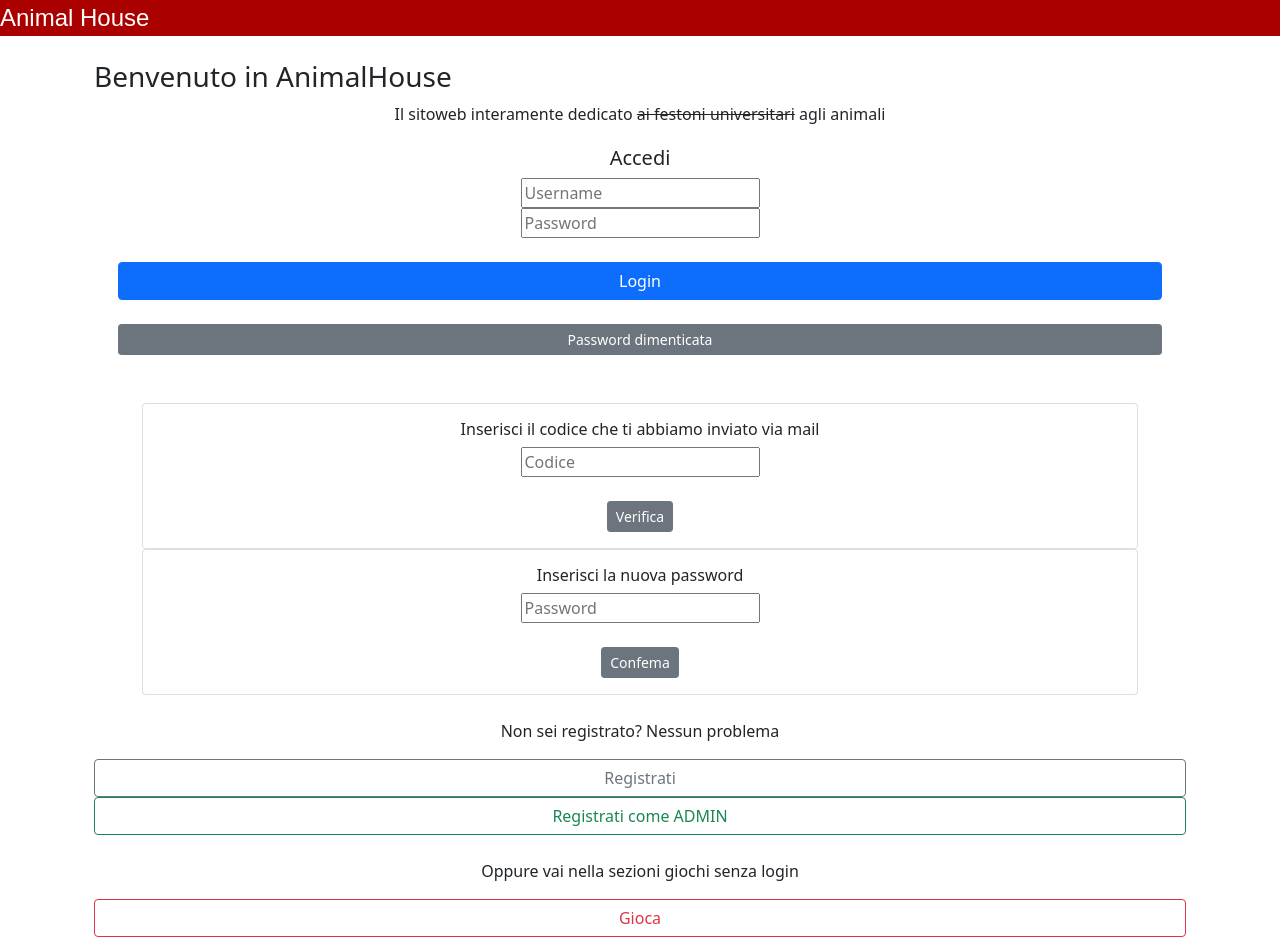
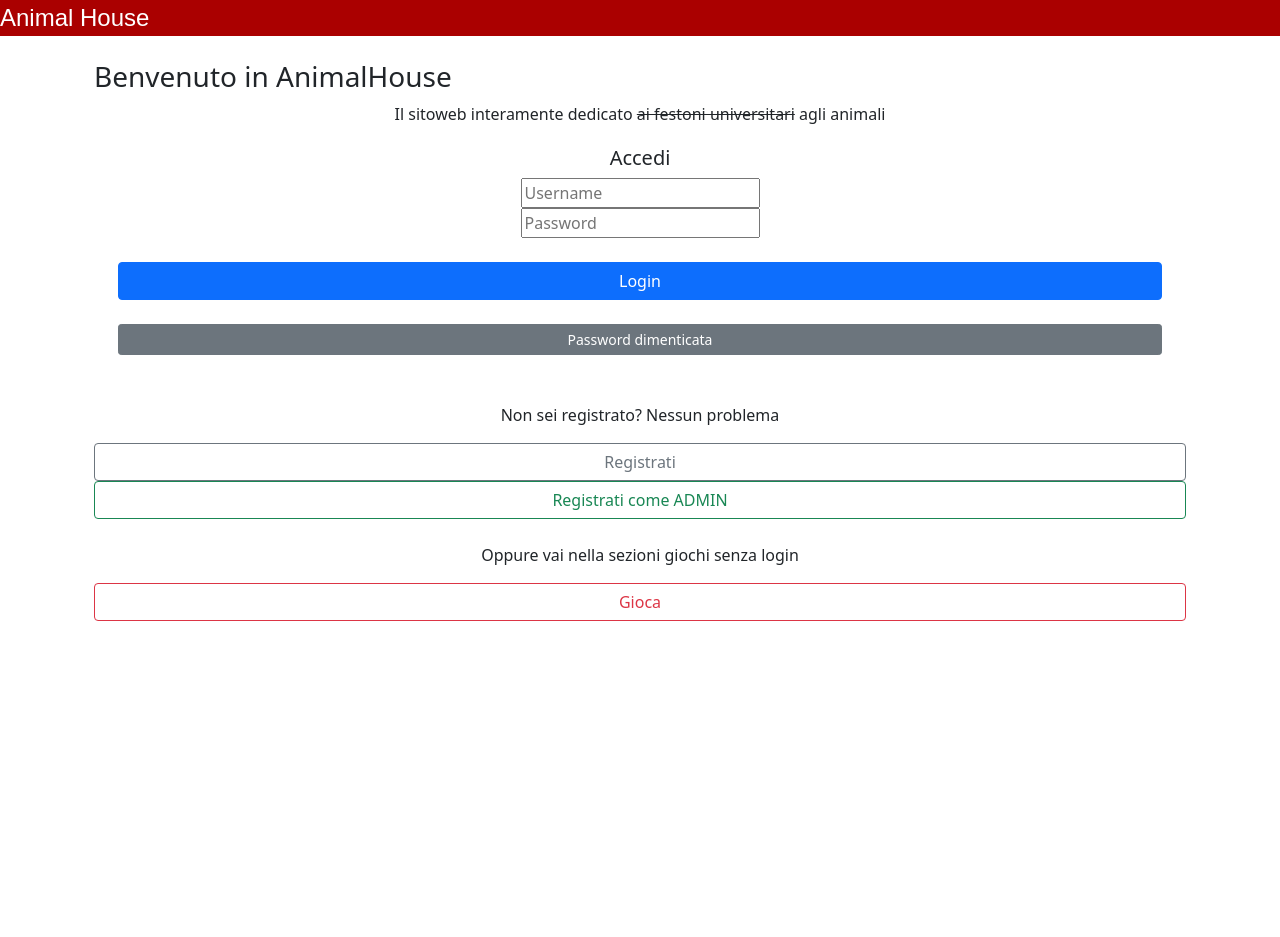
Before and after one commit to MrAlsi/AnimalHouse, an Angular app: page / in a window 1280 px wide. After the commit the page ends 800 px from the top, so only its background shows below. Built offline with nearby package versions, Linux system fonts and the light colour scheme.

Commit message:
component dimenticata e new password a "comparsa"

```diff
--- a/src/app/dimenticata/dimenticata.component.html
+++ b/src/app/dimenticata/dimenticata.component.html
@@ -5,9 +5,11 @@
                 <h6>Inserisci il codice che ti abbiamo inviato via mail</h6>
                 <div  class="form-group"><input class="input-fiel" type="text" placeholder="Codice" name="codice" /></div>
                 <br>
-                <button type="button" class="btn btn-secondary btn-sm">Verifica</button>
+                <button type="button" class="btn btn-secondary btn-sm" (click)="Verifica()">Verifica</button>
             </form>
         </div>
     </div>
-    <app-newpassword></app-newpassword>
+    <div *ngIf="selectedVerifica">
+        <app-newpassword></app-newpassword>
+    </div>
 </div>
--- a/src/app/dimenticata/dimenticata.component.ts
+++ b/src/app/dimenticata/dimenticata.component.ts
@@ -12,4 +12,9 @@ export class DimenticataComponent implements OnInit {
   ngOnInit(): void {
   }
 
+  selectedVerifica: boolean= false;
+  Verifica(): void{
+    this.selectedVerifica= true;
+  }
+
 }
--- a/src/app/login/login.component.html
+++ b/src/app/login/login.component.html
@@ -7,9 +7,11 @@
         <br>
         <button class="btn btn-primary" type="submit">Login</button>
         <br>
-        <button type="button" class="btn btn-secondary btn-sm">Password dimenticata</button>
+        <button type="button" class="btn btn-secondary btn-sm" (click)="dimenticata()">Password dimenticata</button>
         <br>
-        <app-dimenticata></app-dimenticata>
+        <div *ngIf="selectedDimenticata">
+            <app-dimenticata></app-dimenticata>
+        </div>
     </form>
 
 </div>
--- a/src/app/login/login.component.ts
+++ b/src/app/login/login.component.ts
@@ -6,10 +6,14 @@ import { Component, OnInit } from '@angular/core';
   styleUrls: ['./login.component.css']
 })
 export class LoginComponent implements OnInit {
-
   constructor() { }
 
   ngOnInit(): void {
   }
 
+  selectedDimenticata: boolean= false;
+  dimenticata(): void{
+    this.selectedDimenticata= true;
+  }
+
 }
```
